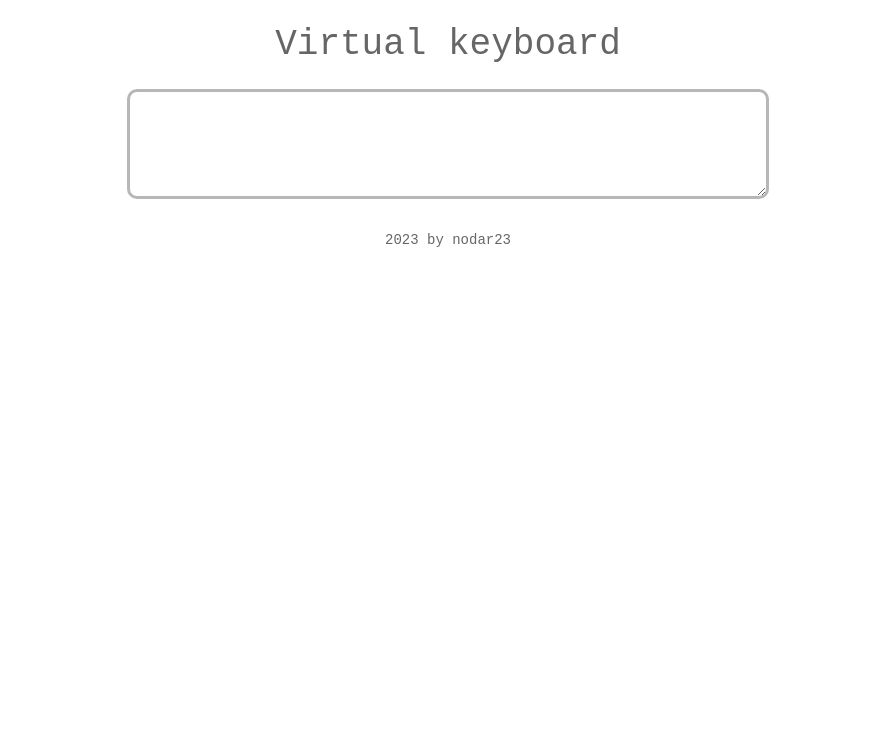
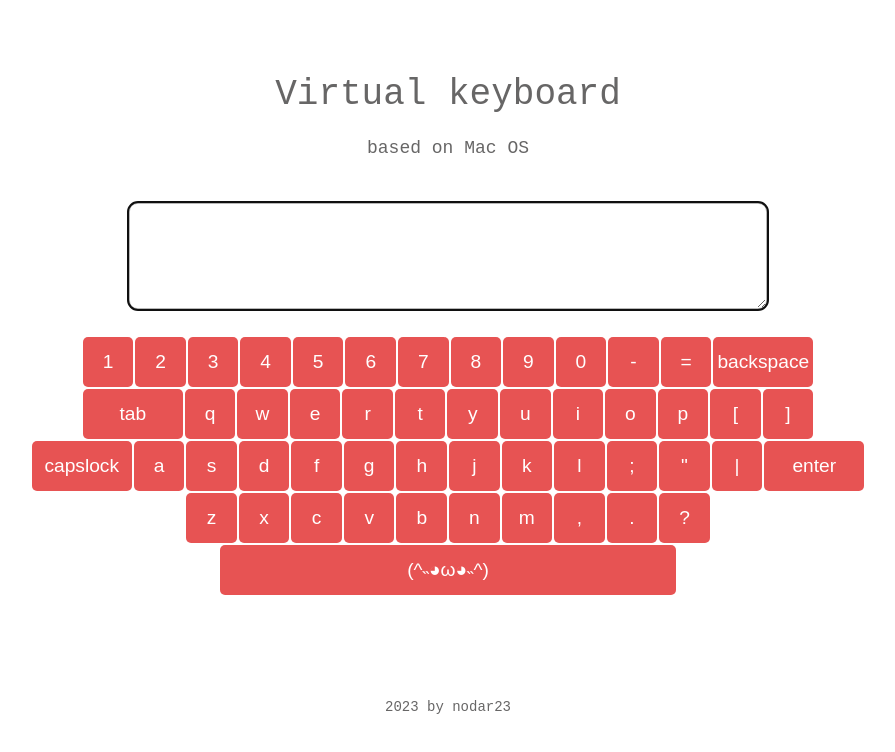
Before and after one commit to nodar23/virtual-keyboard, a website: page index.html in a window 1280 px wide. Shown: the whole page, without its empty margins (192-1087 px from the left). Drawn offline with Linux system fonts and the light colour scheme.

Commit message:
feat: add mouse click to keys

```diff
--- a/index.js
+++ b/index.js
@@ -9,17 +9,178 @@ const main = document.createElement('main');
 main.className = 'main';
 document.body.append(main);
 
+const description = document.createElement('div');
+description.className = 'main__description';
+description.innerHTML = '<h3 class="main__description-text">based on Mac OS</h3>';
+main.appendChild(description);
+
 const textarea = document.createElement('textarea');
 textarea.className = 'main__textarea';
 main.appendChild(textarea);
 
-const keyboard = document.createElement('div');
-keyboard.className = 'main__keyboard';
-main.appendChild(keyboard);
+const keyboard = {
+  elements: {
+    main: null,
+    container: null,
+    keys: [],
+  },
 
-const description = document.createElement('div');
-description.className = 'main__description';
-main.appendChild(description);
+  eventHandlers: {
+    oninput: null,
+    onclose: null,
+  },
+
+  properties: {
+    value: '',
+    capsLock: false,
+  },
+
+  init() {
+    this.elements.main = document.createElement('div');
+    this.elements.main.classList.add('main__keyboard');
+
+    this.elements.container = document.createElement('div');
+    this.elements.container.classList.add('main__keyboard-keys');
+    this.elements.container.appendChild(this.createKeys());
+    this.elements.keys = this.elements.container.querySelectorAll('.main__keyboard-key');
+
+    this.elements.main.appendChild(this.elements.container);
+    main.appendChild(this.elements.main);
+
+    document.querySelectorAll('.main__textarea').forEach((el) => {
+      el.addEventListener('focus', () => {
+        this.open(el.value, (currentValue) => {
+          // eslint-disable-next-line no-param-reassign
+          el.value = currentValue;
+        });
+      });
+    });
+    textarea.focus();
+  },
+  createKeys() {
+    const fragment = document.createDocumentFragment();
+    const keyLayout = [
+      '1', '2', '3', '4', '5', '6', '7', '8', '9', '0', '-', '=', 'backspace',
+      'tab', 'q', 'w', 'e', 'r', 't', 'y', 'u', 'i', 'o', 'p', '[', ']',
+      'caps', 'a', 's', 'd', 'f', 'g', 'h', 'j', 'k', 'l', ';', '"', ' | ', 'enter',
+      'z', 'x', 'c', 'v', 'b', 'n', 'm', ',', '.', '?',
+      'space'];
+
+    const createIconHTML = (iconName) => `<p>${iconName}</p>`;
+    keyLayout.forEach((key) => {
+      const keyElement = document.createElement('button');
+      const insertLineBreak = ['backspace', 'enter', '?', ']'].indexOf(key) !== -1;
+
+      keyElement.setAttribute('type', 'button');
+      keyElement.classList.add('main__keyboard-key');
+
+      switch (key) {
+        case 'backspace':
+          keyElement.classList.add('main__keyboard-key--big');
+          keyElement.innerHTML = createIconHTML('backspace');
+
+          keyElement.addEventListener('click', () => {
+            this.properties.value = this.properties.value
+              .substring(0, this.properties.value.length - 1);
+            this.triggerEvent('oninput');
+          });
+
+          break;
+
+        case 'caps':
+          keyElement.classList.add('main__keyboard-key--big', 'main__keyboard-key--activatable');
+          keyElement.innerHTML = createIconHTML('capslock');
+
+          keyElement.addEventListener('click', () => {
+            this.toggleCapsLock();
+            keyElement.classList.toggle('main__keyboard-key--active', this.properties.capsLock);
+          });
+
+          break;
+
+        case 'enter':
+          keyElement.classList.add('main__keyboard-key--big');
+          keyElement.innerHTML = createIconHTML('enter');
+
+          keyElement.addEventListener('click', () => {
+            this.properties.value += '\n';
+            this.triggerEvent('oninput');
+          });
+
+          break;
+
+        case 'space':
+          keyElement.classList.add('main__keyboard-key--very-big');
+          keyElement.innerHTML = createIconHTML('(^˵◕ω◕˵^)');
+
+          keyElement.addEventListener('click', () => {
+            this.properties.value += ' ';
+            this.triggerEvent('oninput');
+          });
+
+          break;
+
+        case 'tab':
+          keyElement.classList.add('main__keyboard-key--big');
+          keyElement.innerHTML = createIconHTML('tab');
+
+          keyElement.addEventListener('click', () => {
+            this.properties.value += '  ';
+            this.triggerEvent('oninput');
+          });
+
+          break;
+
+        default:
+          keyElement.textContent = key.toLowerCase();
+
+          keyElement.addEventListener('click', () => {
+            this.properties.value += this.properties.capsLock
+              ? key.toUpperCase() : key.toLowerCase();
+            this.triggerEvent('oninput');
+          });
+
+          break;
+      }
+
+      fragment.appendChild(keyElement);
+
+      if (insertLineBreak) {
+        fragment.appendChild(document.createElement('br'));
+      }
+    });
+
+    return fragment;
+  },
+
+  triggerEvent(handlerName) {
+    if (typeof this.eventHandlers[handlerName] === 'function') {
+      this.eventHandlers[handlerName](this.properties.value);
+    }
+  },
+
+  toggleCapsLock() {
+    this.properties.capsLock = !this.properties.capsLock;
+
+    // eslint-disable-next-line no-restricted-syntax
+    for (const key of this.elements.keys) {
+      if (key.childElementCount === 0) {
+        key.textContent = this.properties.capsLock
+          ? key.textContent.toUpperCase() : key.textContent.toLowerCase();
+      }
+    }
+  },
+
+  open(initialValue, oninput, onclose) {
+    this.properties.value = initialValue || '';
+    this.eventHandlers.oninput = oninput;
+    this.eventHandlers.onclose = onclose;
+  },
+};
+
+window.addEventListener('DOMContentLoaded', () => {
+  keyboard.init();
+});
 
 // footer
 const footer = document.createElement('footer');
--- a/style.css
+++ b/style.css
@@ -4,12 +4,15 @@
   font-size: 36px;
   text-align: center;
   color: #676666;
+  margin-bottom: 5px;
+  padding-top: 50px;
 }
 
 .main {
   display: grid;
   grid-template-columns: 1fr;
   justify-items: center;
+  padding-bottom: 50px;
 }
 
 .main__textarea {
@@ -21,6 +24,58 @@
   color: #0a817b;
   border: 3px #b7b7b7 solid;
   border-radius: 10px;
+  margin-top: 25px;
+  margin-bottom: 5px;
+}
+
+.main__description-text {
+  font-family: monospace;
+  font-weight: 400;
+  font-size: 18px;
+  color: #676666;
+}
+
+.main__keyboard {
+  width: 100%;
+  padding: 5px 0;
+  user-select: none;
+  transition: bottom 0.4s;
+  padding: 20px;
+}
+
+.main__keyboard-keys {
+  text-align: center;
+}
+
+.main__keyboard-key {
+  display: inline-flex;
+  align-items: center;
+  justify-content: center;
+  height: 50px;
+  width: 4%;
+  max-width: 100px;
+  margin: 1px;
+  border-radius: 5px;
+  border: none;
+  font-size: 1.2rem;
+  background: #e75353;
+  color: #ffffff;
+  outline: none;
+  cursor: pointer;
+
+}
+
+.main__keyboard-key:active {
+  background: #0a817be5;
+}
+
+.main__keyboard-key--big {
+  width: 12%;
+}
+
+.main__keyboard-key--very-big {
+  width: 36%;
+  max-width: 500px;
 }
 
 .footer__text {
```
